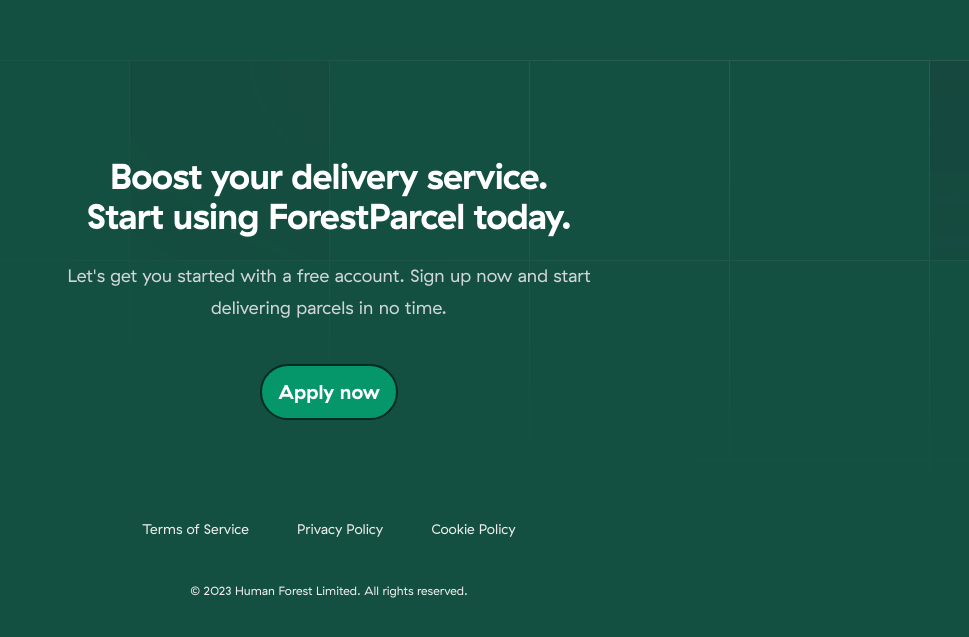
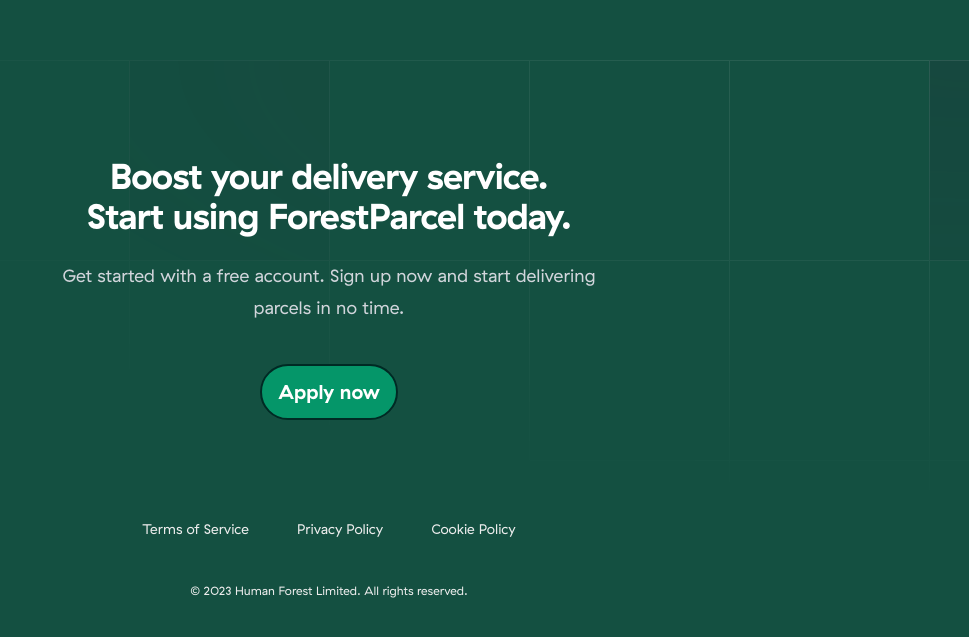
Before and after one commit to humanforest/parcel-website, a Next.js app: page /apply in a window 1280 px wide. Shown: the part 4084-4721 px from the top of the page, without its empty margins (311-1280 px from the left). Built offline with nearby package versions, Linux system fonts and the light colour scheme.

Commit message:
feat(couriers): temporary landing page for couriers

```diff
--- a/app/(temp)/apply/page.tsx
+++ b/app/(temp)/apply/page.tsx
@@ -419,8 +419,8 @@
               Start using ForestParcel today.
             </h2>
             <p className="mx-auto mt-6 max-w-xl text-lg leading-8 text-gray-300">
-              Let's get you started with a free account. Sign up now and start
-              delivering parcels in no time.
+              Get started with a free account. Sign up now and start delivering
+              parcels in no time.
             </p>
             <div className="mt-10 flex items-center justify-center gap-x-6">
               <Link
```
